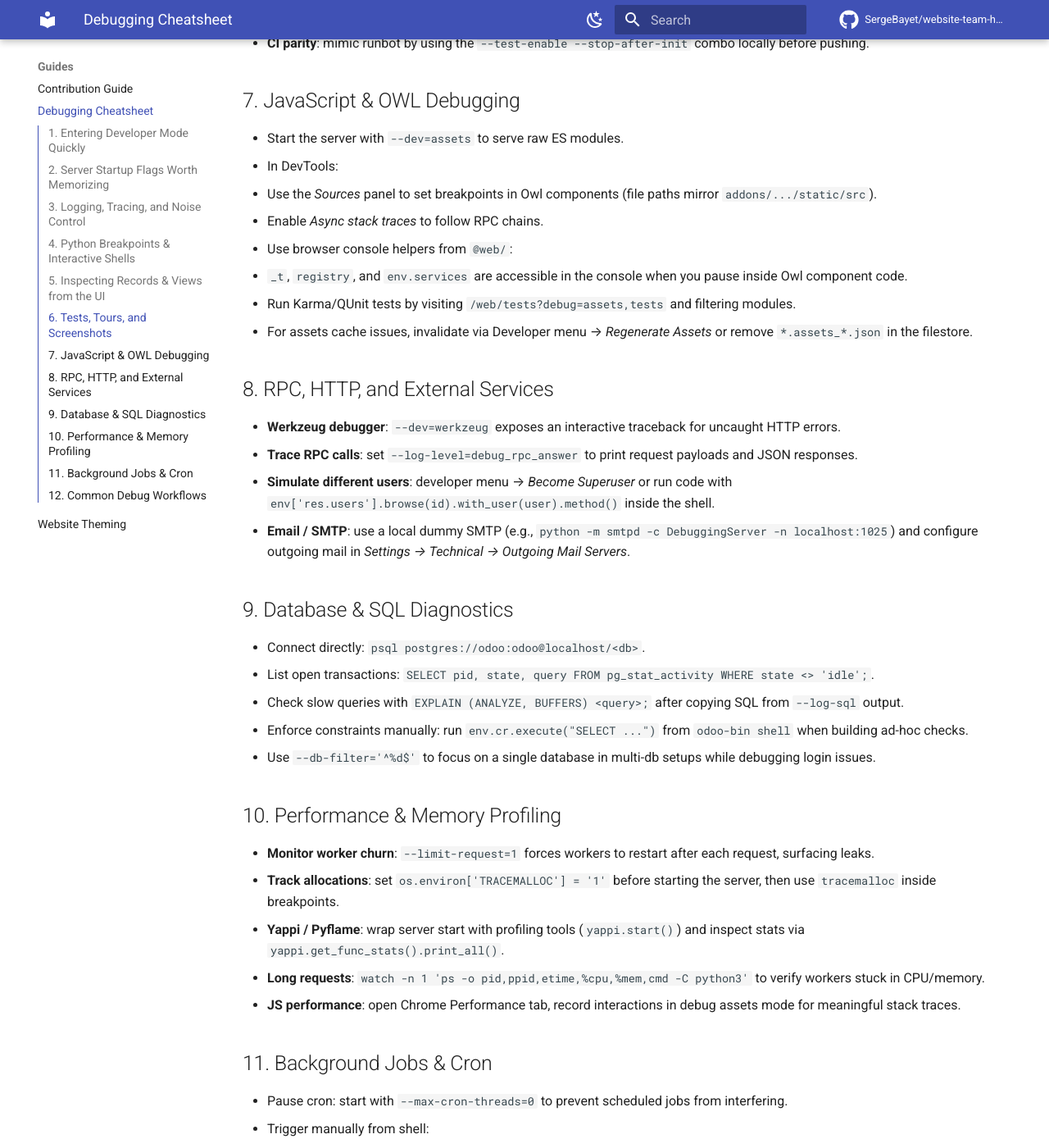
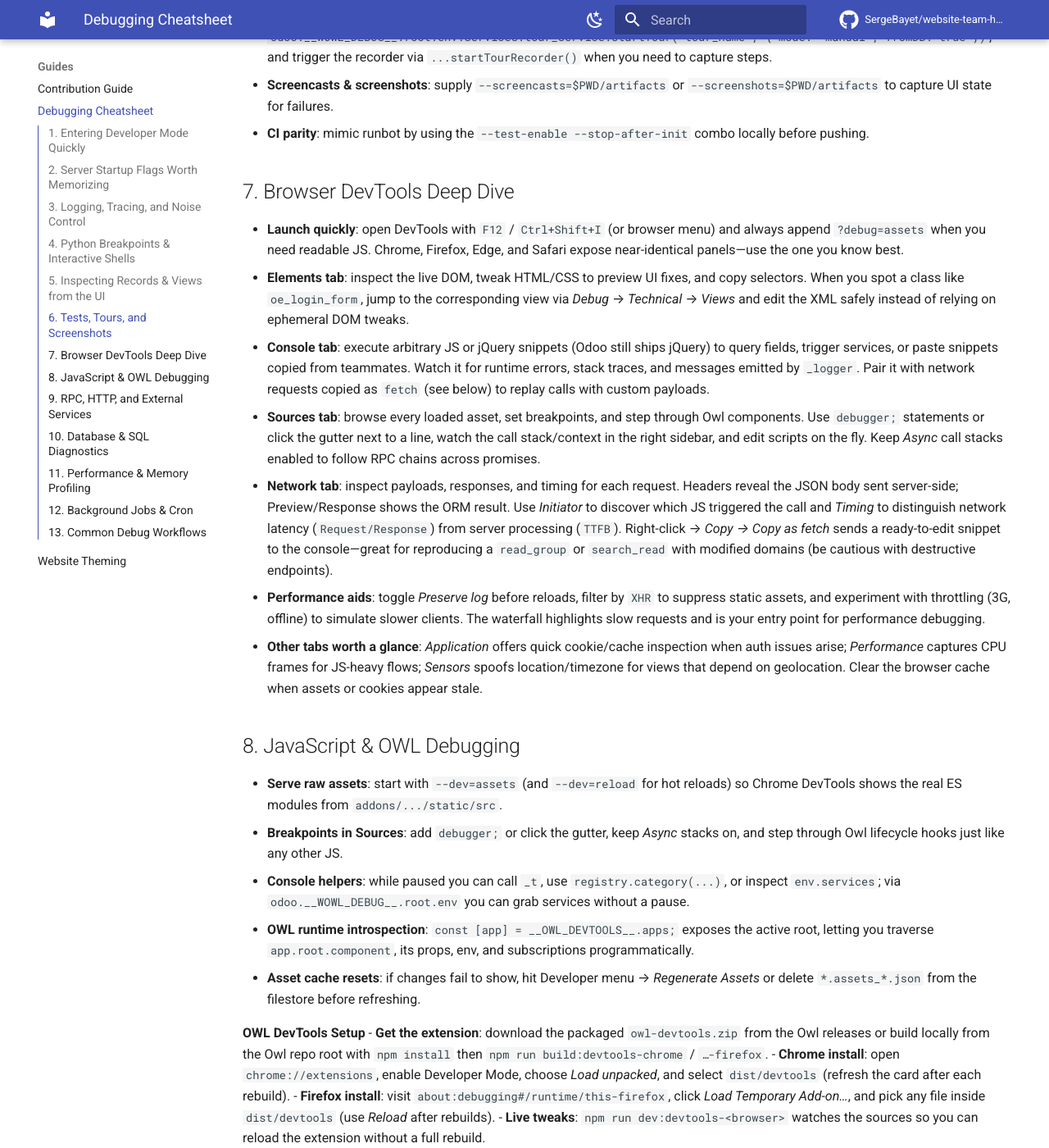
Before and after one commit to SergeBayet/website-team-handbook, an MkDocs documentation site: the page built from docs/guides/debugging-cheatsheet.md, in a window 1280 px wide and 1400 px high, scrolled down 2074 px. Shown: the whole window at 82% size. Built offline with MkDocs 1.6.1 and Material for MkDocs 9.7.7, drawn with Linux system fonts in a browser that asks for light colours; comment, search, counter and statistics services are not loaded; some of the changed text lies outside the part shown.

Commit message:
Expand browser and Owl devtools guidance

````diff
--- a/docs/guides/debugging-cheatsheet.md
+++ b/docs/guides/debugging-cheatsheet.md
@@ -50,40 +50,66 @@ Partners.search([('is_company', '=', True)], limit=5).mapped('name')
 - **Unit and YAML tests**: `./odoo-bin -d <db> --test-tags=account --log-level=test` executes only tagged suites.
 - **JS/QUnit suites**: launch the server with `--dev=assets` and open `/web/tests?module=web`.
 - **Tours**: for web tours, add `--test-tags=/web.tour` or run Chrome with `--remote-debugging-port` and inspect the console output.
+- **Tours from console**: in DevTools run `odoo.startTour('tour_name', { mode: 'manual' })` once `odoo.isTourReady('tour_name')` returns true; for database-backed tours fall back to `odoo.__WOWL_DEBUG__.root.env.services.tour_service.startTour('tour_name', { mode: 'manual', fromDB: true })`, and trigger the recorder via `...startTourRecorder()` when you need to capture steps.
 - **Screencasts & screenshots**: supply `--screencasts=$PWD/artifacts` or `--screenshots=$PWD/artifacts` to capture UI state for failures.
 - **CI parity**: mimic runbot by using the `--test-enable --stop-after-init` combo locally before pushing.
 
-## 7. JavaScript & OWL Debugging
-- Start the server with `--dev=assets` to serve raw ES modules.
-- In DevTools:
-  - Use the *Sources* panel to set breakpoints in Owl components (file paths mirror `addons/.../static/src`).
-  - Enable *Async stack traces* to follow RPC chains.
-- Use browser console helpers from `@web/`:
-  - `_t`, `registry`, and `env.services` are accessible in the console when you pause inside Owl component code.
-- Run Karma/QUnit tests by visiting `/web/tests?debug=assets,tests` and filtering modules.
-- For assets cache issues, invalidate via Developer menu → *Regenerate Assets* or remove `*.assets_*.json` in the filestore.
+## 7. Browser DevTools Deep Dive
+- **Launch quickly**: open DevTools with `F12` / `Ctrl+Shift+I` (or browser menu) and always append `?debug=assets` when you need readable JS. Chrome, Firefox, Edge, and Safari expose near-identical panels—use the one you know best.
+- **Elements tab**: inspect the live DOM, tweak HTML/CSS to preview UI fixes, and copy selectors. When you spot a class like `oe_login_form`, jump to the corresponding view via *Debug* → *Technical* → *Views* and edit the XML safely instead of relying on ephemeral DOM tweaks.
+- **Console tab**: execute arbitrary JS or jQuery snippets (Odoo still ships jQuery) to query fields, trigger services, or paste snippets copied from teammates. Watch it for runtime errors, stack traces, and messages emitted by `_logger`. Pair it with network requests copied as `fetch` (see below) to replay calls with custom payloads.
+- **Sources tab**: browse every loaded asset, set breakpoints, and step through Owl components. Use `debugger;` statements or click the gutter next to a line, watch the call stack/context in the right sidebar, and edit scripts on the fly. Keep *Async* call stacks enabled to follow RPC chains across promises.
+- **Network tab**: inspect payloads, responses, and timing for each request. Headers reveal the JSON body sent server-side; Preview/Response shows the ORM result. Use *Initiator* to discover which JS triggered the call and *Timing* to distinguish network latency (`Request/Response`) from server processing (`TTFB`). Right-click → *Copy → Copy as fetch* sends a ready-to-edit snippet to the console—great for reproducing a `read_group` or `search_read` with modified domains (be cautious with destructive endpoints).
+- **Performance aids**: toggle *Preserve log* before reloads, filter by `XHR` to suppress static assets, and experiment with throttling (3G, offline) to simulate slower clients. The waterfall highlights slow requests and is your entry point for performance debugging.
+- **Other tabs worth a glance**: *Application* offers quick cookie/cache inspection when auth issues arise; *Performance* captures CPU frames for JS-heavy flows; *Sensors* spoofs location/timezone for views that depend on geolocation. Clear the browser cache when assets or cookies appear stale.
 
-## 8. RPC, HTTP, and External Services
+## 8. JavaScript & OWL Debugging
+- **Serve raw assets**: start with `--dev=assets` (and `--dev=reload` for hot reloads) so Chrome DevTools shows the real ES modules from `addons/.../static/src`.
+- **Breakpoints in Sources**: add `debugger;` or click the gutter, keep *Async* stacks on, and step through Owl lifecycle hooks just like any other JS.
+- **Console helpers**: while paused you can call `_t`, use `registry.category(...)`, or inspect `env.services`; via `odoo.__WOWL_DEBUG__.root.env` you can grab services without a pause.
+- **OWL runtime introspection**: `const [app] = __OWL_DEVTOOLS__.apps;` exposes the active root, letting you traverse `app.root.component`, its props, env, and subscriptions programmatically.
+- **Asset cache resets**: if changes fail to show, hit Developer menu → *Regenerate Assets* or delete `*.assets_*.json` from the filestore before refreshing.
+
+**OWL DevTools Setup**
+- **Get the extension**: download the packaged `owl-devtools.zip` from the Owl releases or build locally from the Owl repo root with `npm install` then `npm run build:devtools-chrome` / `…-firefox`.
+- **Chrome install**: open `chrome://extensions`, enable Developer Mode, choose *Load unpacked*, and select `dist/devtools` (refresh the card after each rebuild).
+- **Firefox install**: visit `about:debugging#/runtime/this-firefox`, click *Load Temporary Add-on…*, and pick any file inside `dist/devtools` (use *Reload* after rebuilds).
+- **Live tweaks**: `npm run dev:devtools-<browser>` watches the sources so you can reload the extension without a full rebuild.
+
+**OWL DevTools Highlights**
+- **Component tree & picker**: open the Owl tab to browse every app/component, search fuzzily, or use the DOM picker to highlight and select the matching Owl component on hover.
+- **Context actions**: right-click any node to expand/fold descendants, inspect compiled/raw templates, jump to Elements, force a rerender, or drop the instance/subscriptions into the console.
+- **Details panel**: view props, env, subscriptions, instance fields, and hooks; double-click leaf values to edit them (JSON literals) and trigger a manual rerender when you confirm.
+- **Observed variables**: watch any property via the context menu; values refresh every 200 ms, persist per browser profile, and sit in a dedicated panel for quick comparisons.
+- **Hook tooling**: lifecycle hooks expose menus to inject (conditional) breakpoints either on the class or instance, letting you break exactly when `willUpdateProps` or `mounted` fires.
+
+**Profiler & Utilities**
+- **Event recorder**: hit *Record* to capture render/create/destroy events, switch between tree and log views, and use the context menu to navigate just like in the component tree.
+- **Tracing switches**: enable *Trace renderings* or *Trace subscriptions* to stream the stack trace of each render trigger straight to the console for post-analysis.
+- **Multi-frame support**: the frame selector appears when an Owl-powered iframe is detected; switching frames reloads the tree and profiler scoped to that context.
+- **Comfort features**: toggle dark mode from the toolbar, refresh the extension when the hook desyncs, and rely on the popup icon (upright owl) to confirm Owl is present in the tab.
+
+## 9. RPC, HTTP, and External Services
 - **Werkzeug debugger**: `--dev=werkzeug` exposes an interactive traceback for uncaught HTTP errors.
 - **Trace RPC calls**: set `--log-level=debug_rpc_answer` to print request payloads and JSON responses.
 - **Simulate different users**: developer menu → *Become Superuser* or run code with `env['res.users'].browse(id).with_user(user).method()` inside the shell.
 - **Email / SMTP**: use a local dummy SMTP (e.g., `python -m smtpd -c DebuggingServer -n localhost:1025`) and configure outgoing mail in *Settings → Technical → Outgoing Mail Servers*.
 
-## 9. Database & SQL Diagnostics
+## 10. Database & SQL Diagnostics
 - Connect directly: `psql postgres://odoo:odoo@localhost/<db>`.
 - List open transactions: `SELECT pid, state, query FROM pg_stat_activity WHERE state <> 'idle';`.
 - Check slow queries with `EXPLAIN (ANALYZE, BUFFERS) <query>;` after copying SQL from `--log-sql` output.
 - Enforce constraints manually: run `env.cr.execute("SELECT ...")` from `odoo-bin shell` when building ad-hoc checks.
 - Use `--db-filter='^%d$'` to focus on a single database in multi-db setups while debugging login issues.
 
-## 10. Performance & Memory Profiling
+## 11. Performance & Memory Profiling
 - **Monitor worker churn**: `--limit-request=1` forces workers to restart after each request, surfacing leaks.
 - **Track allocations**: set `os.environ['TRACEMALLOC'] = '1'` before starting the server, then use `tracemalloc` inside breakpoints.
 - **Yappi / Pyflame**: wrap server start with profiling tools (`yappi.start()`) and inspect stats via `yappi.get_func_stats().print_all()`.
 - **Long requests**: `watch -n 1 'ps -o pid,ppid,etime,%cpu,%mem,cmd -C python3'` to verify workers stuck in CPU/memory.
 - **JS performance**: open Chrome Performance tab, record interactions in debug assets mode for meaningful stack traces.
 
-## 11. Background Jobs & Cron
+## 12. Background Jobs & Cron
 - Pause cron: start with `--max-cron-threads=0` to prevent scheduled jobs from interfering.
 - Trigger manually from shell:
 ```python
@@ -91,7 +117,7 @@ env['ir.cron'].browse(<cron_id>).method_direct_trigger()
 ```
 - Inspect queue backlogs in *Technical → Scheduled Actions* and check `ir.cron` logs with `--log-handler=odoo.addons.base.models.ir_cron:DEBUG`.
 
-## 12. Common Debug Workflows
+## 13. Common Debug Workflows
 - **Reproduce in a copy**: `./odoo-bin db duplicate -d prod_db test_db` then neutralize with `./odoo-bin neutralize -d test_db`.
 - **Minimal module update**: `./odoo-bin -d <db> -u my_module --log-level=debug --dev=xml` to rebuild views.
 - **Frontend asset tweak**: start with `--dev=reload,assets`, edit JS/SCSS, watch auto-reload in the browser.
````
